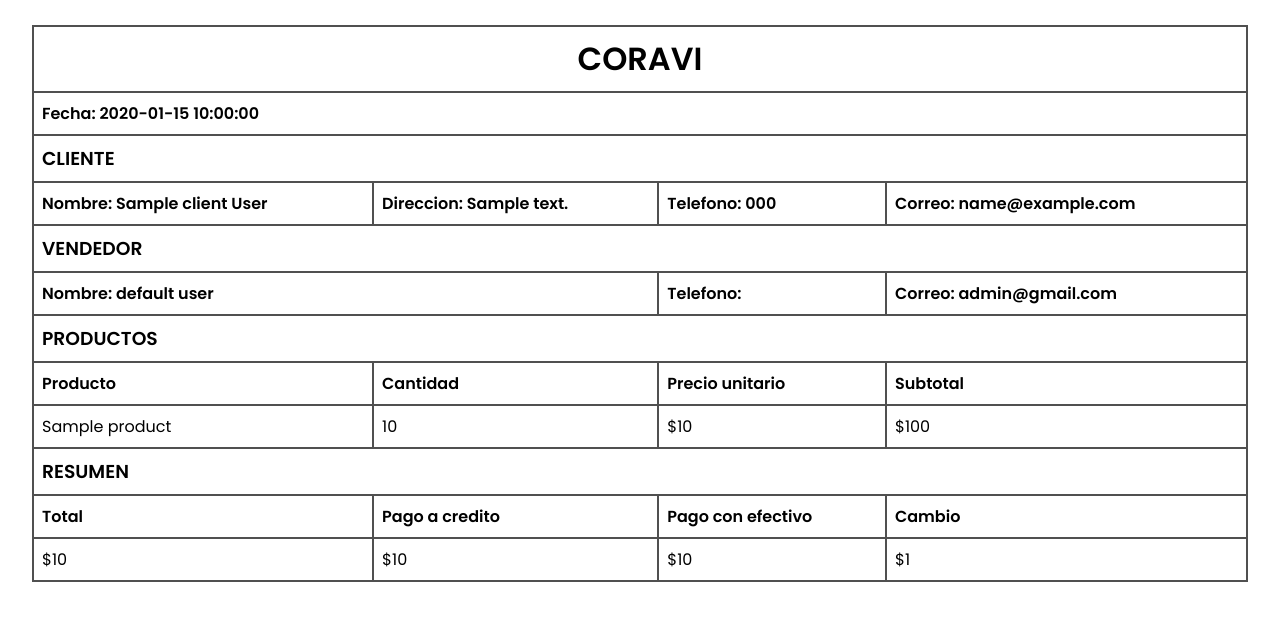
After one commit to Luis-Olea/repairShop, a PHP site: page /templateTicket.php in a window 1280 px wide. The commit adds this page. Shown: the top 621 px of the page. Run offline with PHP 8.4, Linux system fonts and the light colour scheme; the visitor is signed in with stand-in values (Sample User, id 1); data comes from the database, SQL or seed files in the repository; tables that the repository leaves empty hold one stand-in row (values such as "Sample post"); some libraries are stand-ins or nearby versions.

Commit message:
refairShop v1.2
Add PDF to POS

```diff
--- /dev/null
+++ b/composer.json
@@ -0,0 +1,5 @@
+{
+    "require": {
+        "mpdf/mpdf": "^8.1"
+    }
+}
--- a/dashboard.php
+++ b/dashboard.php
@@ -138,7 +138,7 @@ include('layouts/sidebar.php'); ?>
         <div class="col" style="width: 100%;">
             <div class="card" style="width: 100%;">
                 <div class="card-header" style="text-align:middle;">
-                    <h3 class="card-title">Ventas del mes</h3>
+                    <h3 class="card-title">Ventas</h3>
                 </div>
                 <?php
                 // Llamar a la función salesPerDay
--- a/db/session.php
+++ b/db/session.php
@@ -1,10 +1,6 @@
 <?php
 require 'conection.php';
 session_start();
-
-
-var_dump($_SESSION['csrf_token']);
-
 if ($_SERVER['REQUEST_METHOD'] === 'POST') {
     // Verificar token CSRF
     if (!isset($_POST['csrf_token']) || !hash_equals($_SESSION['csrf_token'], $_POST['csrf_token'])) {
--- a/stylesheet/bill.css
+++ b/stylesheet/bill.css
@@ -8,16 +8,8 @@
    font-family: "Poppins", sans-serif;
  }
 
-body {
-    margin: 10px;
-}
-
 .container {
     width: 100%;
-    border-color: black;
-    border-radius: 5px;
-    border-width: 5px;
-    border-style: solid;
 }
 
 .title {
--- /dev/null
+++ b/templateTicket.php
@@ -0,0 +1,132 @@
+<?php
+session_start();
+if (!isset($_SESSION['logged'])) {
+    header('location: index.php');
+}
+
+require('db/conection.php');
+
+try {
+    $sql = "SELECT * FROM clientreceipt ORDER BY cReceiptDate DESC LIMIT 1";
+    $clientReceipts = $conn->query($sql);
+} catch (Exception $e) {
+    $error_modal = true;
+    $errormsg = $e->getMessage();
+}
+?>
+
+<!DOCTYPE html>
+<html lang="es">
+
+<head>
+    <link rel="stylesheet" href="stylesheet/bill.css" type="text/css">
+</head>
+
+<body>
+    <div class="container">
+        <?php try { ?>
+            <?php while ($clientReceipt = mysqli_fetch_object($clientReceipts)) :
+                try {
+                    $sql = "SELECT * FROM users WHERE userId = '" . $clientReceipt->cReceiptUserId . "'";
+                    $usersP = $conn->query($sql);
+                    $userP = mysqli_fetch_object($usersP);
+                    $sql = "SELECT * FROM clients WHERE clientId = '" . $clientReceipt->cReceiptClientId . "'";
+                    $clientsP = $conn->query($sql);
+                    $clientP = mysqli_fetch_object($clientsP);
+                } catch (Exception $e) {
+                    $error_modal = true;
+                    $errormsg = $e->getMessage();
+                }
+            ?>
+                <div class="table table-bordered">
+                    <br>
+                    <table class="table table-striped">
+                        <tbody>
+                            <tr>
+                                <th colspan="4" style="text-align:center;">
+                                    <h1>CORAVI</h1>
+                                </th>
+                            </tr>
+                            <tr>
+                                <th colspan="4">Fecha: <?= $clientReceipt->cReceiptDate ?></th>
+                            </tr>
+                            <tr>
+                                <th colspan="4">
+                                    <h3>CLIENTE</h3>
+                                </th>
+                            </tr>
+                            <tr>
+                                <th>Nombre: <?= $clientP->clientName ?> <?= $clientP->clientLastName ?></th>
+                                <th>Direccion: <?= $clientP->clientAddress ?></th>
+                                <th>Telefono: <?= $clientP->clientCellphone ?></th>
+                                <th>Correo: <?= $clientP->clientEmail ?></th>
+                            </tr>
+                            <tr>
+                                <th colspan="4">
+                                    <h3>VENDEDOR</h3>
+                                </th>
+                            </tr>
+                            <tr>
+                                <th colspan="2">Nombre: <?= $userP->userName ?> <?= $userP->userLastName ?></th>
+                                <th>Telefono: <?= $userP->userCellphone ?></th>
+                                <th>Correo: <?= $userP->userEmail ?></th>
+                            </tr>
+                            <tr>
+                                <th colspan="4">
+                                    <h3>PRODUCTOS</h3>
+                                </th>
+                            </tr>
+                            <tr>
+                                <th>Producto</th>
+                                <th>Cantidad</th>
+                                <th>Precio unitario</th>
+                                <th>Subtotal</th>
+                            </tr>
+                            <?php
+                            try {
+                                $sql = "SELECT products.*, clientreceiptproducts.cReceiptPrice, clientreceiptproducts.cReceiptQuantity FROM clientreceiptproducts JOIN products ON clientreceiptproducts.cReceiptProductId = products.productId WHERE clientreceiptproducts.cReceiptId = '" . $clientReceipt->cReceiptId . "'";
+                                $products = $conn->query($sql);
+                                while ($product = mysqli_fetch_object($products)) :
+                            ?>
+                                    <tr align="center">
+                                        <td><?= $product->productName ?></td>
+                                        <td><?= $product->cReceiptQuantity ?></td>
+                                        <td>$<?= $product->cReceiptPrice ?></td>
+                                        <td>$<?= $product->cReceiptQuantity * $product->cReceiptPrice ?></td>
+                                    </tr>
+                            <?php endwhile;
+                            } catch (Exception $e) {
+                                $error_modal = true;
+                                $errormsg = $e->getMessage();
+                            }
+                            ?>
+                            <tr>
+                                <th colspan="4">
+                                    <h3>RESUMEN</h3>
+                                </th>
+                            </tr>
+                            <tr>
+                                <th>Total</th>
+                                <th>Pago a credito</th>
+                                <th>Pago con efectivo</th>
+                                <th>Cambio</th>
+                            </tr>
+                            <tr>
+                                <td>$<?= $clientReceipt->cReceiptTotal ?></td>
+                                <td>$<?= $clientReceipt->cReceiptCreditAmount ?></td>
+                                <td>$<?= $clientReceipt->cReceiptAmount ?></td>
+                                <td>$<?= $clientReceipt->cReceiptChange ?></td>
+                            </tr>
+                        </tbody>
+                    </table>
+                </div>
+            <?php endwhile; ?>
+        <?php } catch (Exception $e) {
+            $error_modal = true;
+            $errormsg = $e->getMessage();
+        } ?>
+        <br>
+    </div>
+</body>
+
+</html>
--- a/templates/correct_modal.php
+++ b/templates/correct_modal.php
@@ -24,7 +24,7 @@
                 </div>
             </div>
             <div class="modal-footer">
-                <h3>Que tengas buen día</h3>
+                <a class="btn btn-primary" href="data/pdf/nota.pdf" target="_blank">Ver archivo PDF</a>
             </div>
         </div>
     </div>
```
Also changed, not shown: pos.php (+29 -6 lines), test.php (deleted, +0 -111 lines), ticket.php (+12 -33 lines), 2 other files.
